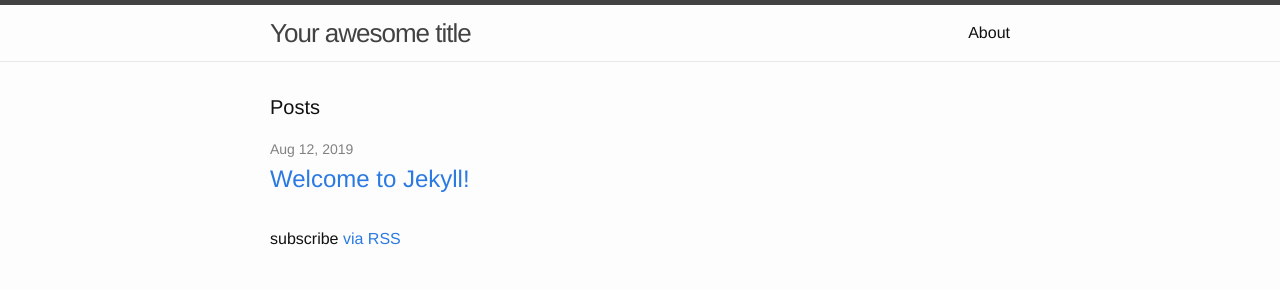
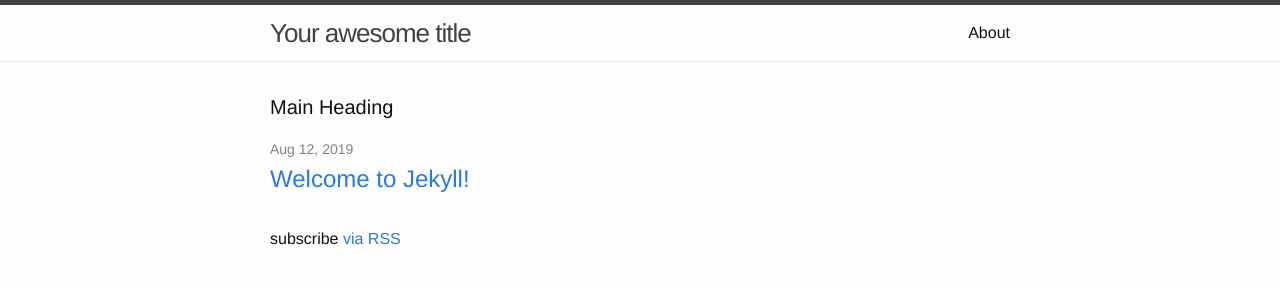
Before and after one commit to aidanldeary/aidanldeary.github.io, a Jekyll site: the page built from index.html, in a window 1280 px wide. Shown: the top 289 px of the page. Built offline with Jekyll 4.4.1, drawn with Linux system fonts in a browser that asks for light colours.

Commit message:
Update index.html

```diff
--- a/index.html
+++ b/index.html
@@ -4,7 +4,7 @@
 
 <div class="home">
 
-  <h1 class="page-heading">Posts</h1>
+  <h1 class="page-heading">Main Heading</h1>
 
   <ul class="post-list">
     {% for post in site.posts %}
```
